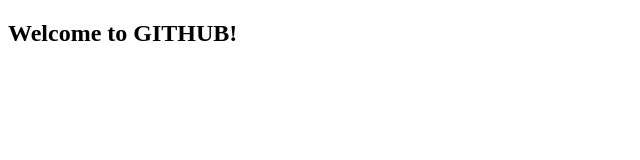
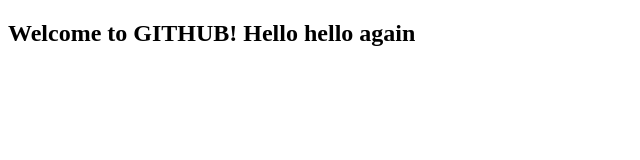
Before and after one commit to varanasikrishna/git-demo-repo3, a plain HTML site: page index.html in a window 1280 px wide. Shown: the whole page, without its empty margins (0-640 px from the left). Drawn offline with Linux system fonts and the light colour scheme.

Commit message:
Updated index.html by adding a new line

```diff
--- a/index.html
+++ b/index.html
@@ -7,6 +7,6 @@
     <title>Document</title>
 </head>
 <body>
-    <h2>Welcome to GITHUB!</h2>
+    <h2>Welcome to GITHUB! Hello hello again</h2>
 </body>
 </html>
```
